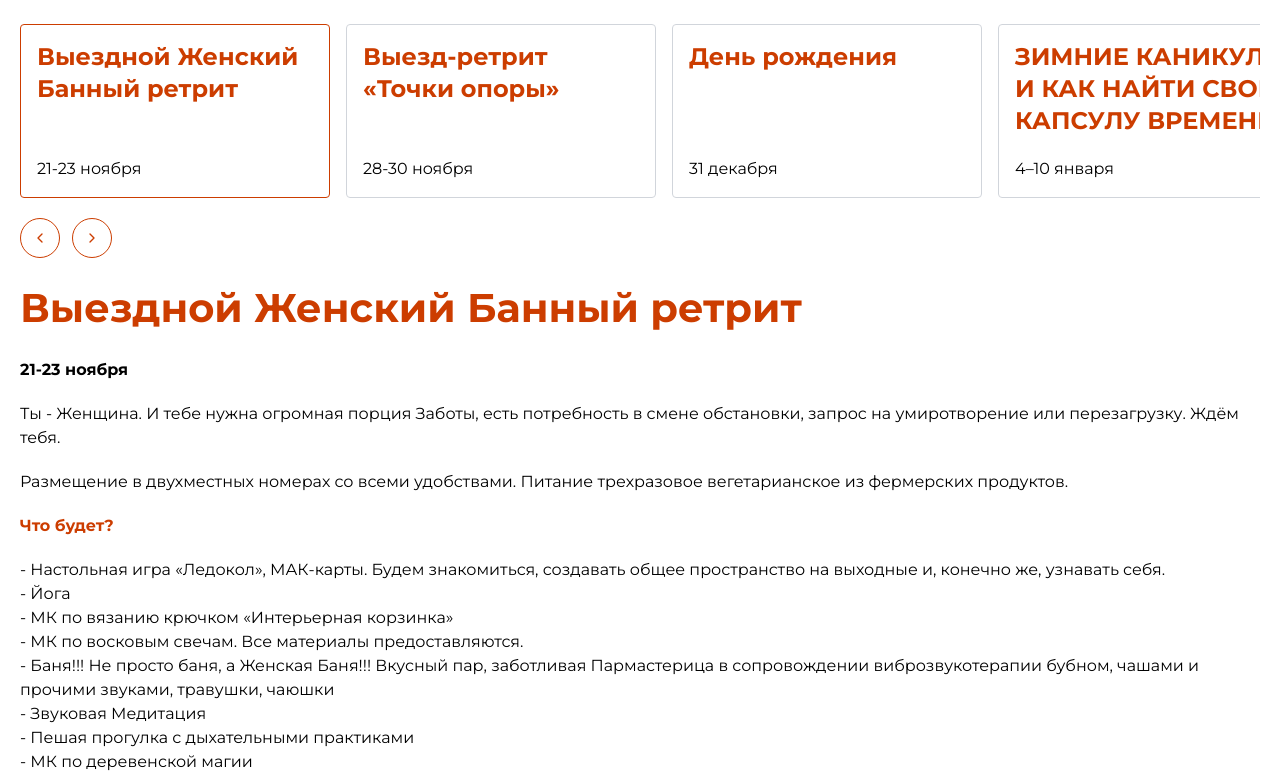
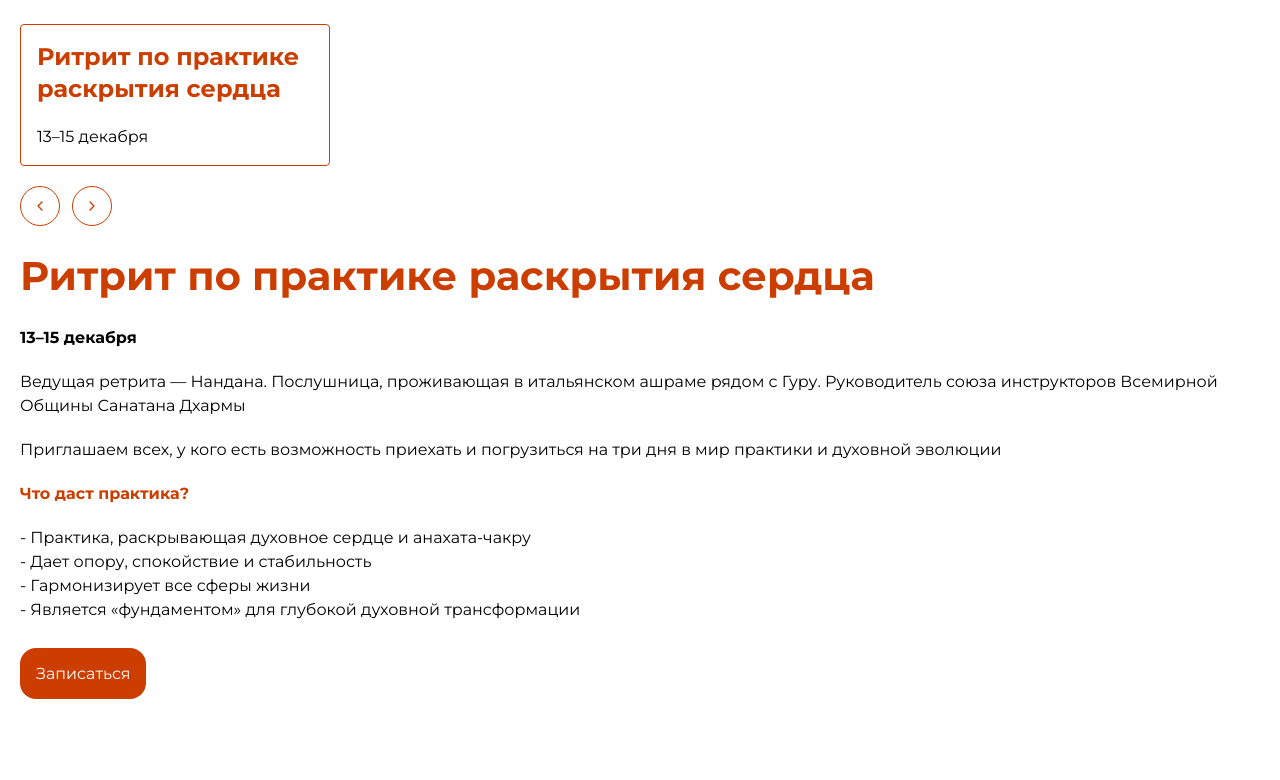
Before and after one commit to SonyaBoris/shavasana, a Next.js app: page / in a window 1280 px wide. Shown: the part 2580-3360 px from the top of the page. Built offline with nearby package versions, Linux system fonts and the light colour scheme.

Commit message:
Event add

```diff
--- a/components/EventAnons.jsx
+++ b/components/EventAnons.jsx
@@ -34,61 +34,17 @@ const EventAnons = () => {
   const events = useMemo(() => [
     {
       id: 1,
-      date: "21-23 ноября",
-      title: "Выездной Женский Банный ретрит",
-      desc: "Ты - Женщина. И тебе нужна огромная порция Заботы, есть потребность в смене обстановки, запрос на умиротворение или перезагрузку. Ждём тебя.",
-      about: "Размещение в двухместных номерах со всеми удобствами. Питание трехразовое вегетарианское из фермерских продуктов.",
-      plan: ["Настольная игра «Ледокол», МАК-карты. Будем знакомиться, создавать общее пространство на выходные и, конечно же, узнавать себя.",
-        "Йога",
-        "МК по вязанию крючком «Интерьерная корзинка»",
-        "МК по восковым свечам.  Все материалы предоставляются.",
-        "Баня!!! Не просто баня, а Женская Баня!!! Вкусный пар, заботливая Пармастерица в сопровождении виброзвукотерапии бубном, чашами и прочими звуками,  травушки, чаюшки",
-        "Звуковая Медитация",
-        "Пешая прогулка с дыхательными практиками",
-        "МК по деревенской магии",
+      date: "13–15 декабря",
+      title: "Ритрит по практике раскрытия сердца",
+      desc: "Ведущая ретрита — Нандана. Послушница, проживающая в итальянском ашраме рядом с Гуру. Руководитель союза инструкторов Всемирной Общины Санатана Дхармы",
+      about: "Приглашаем всех, у кого есть возможность приехать и погрузиться на три дня в мир практики и духовной эволюции",
+      plan: [
+        "Практика, раскрывающая духовное сердце и анахата-чакру",
+        "Дает опору, спокойствие и стабильность",
+        "Гармонизирует все сферы жизни",
+        "Является «фундаментом» для глубокой духовной трансформации"
       ]
-    },
-    {
-      id: 2,
-      date: "28-30 ноября",
-      title: "Выезд-ретрит «Точки опоры»",
-      desc: "Время ноября располагает, чтобы остановиться, сделать паузу, углубиться в себя и в свою практику",
-      about: "Уровень начальный. В мероприятии может принять участие каждый, достаточно лишь наличие вашего интереса.",
-      plan: ["Аштанга йога",
-        "Медитация випассана",
-        "Соматика",
-        "Дизайн человека",
-        "Культура движения",
-        "Йога нидра",
-        "Баня",
-      ]
-    },
-    {
-      id: 3,
-      date: "31 декабря",
-      title: "День рождения",
-      desc: "у нашего уютного ретрит центра «Шавасаны» день рождения. Нам исполняется один год! Мы решили встретить его вместе с вами, особенным образом. Без суеты, без переедания, но с Душой.",
-      about: "Если вы хотите провести этот день по-другому, вам, возможно, откликнется наш формат:",
-      plan: ["Вместо традиционного застолья вас ждет вкусная, лёгкая и полезная еда.",
-        "Утром и днём занятия йогой, медитации и пространство для себя",
-        "Днём у нас будут тёплые творческие занятия. Приготовим зелёные вафли, сделаем духи с ароматом намерения и полепим из глины.",
-        "А вечером наша волшебная живая традиция — баня.",
-      ]
-    },
-    {
-      id: 4,
-      date: "4–10 января",
-      title: "ЗИМНИЕ КАНИКУЛЫ И КАК НАЙТИ СВОЮ КАПСУЛУ ВРЕМЕНИ",
-      desc: "Для подростков от 10-16 лет которым нужно больше, чем просто “развлечься на каникулах”. Тут тебя никто не будет учить “жить правильно”",
-      about: "Забудь про скуку и «мам, мне нечем заняться». Мы зарядим эти каникулы по полной! Неделя без телефонов (ну почти), неделя, где никто не оценивает, где можно быть собой, танцевать, ошибаться, и находить настоящих себя и друзей.",
-      plan: ["ЗАРЯД СУПЕРГЕРОЯ. Утренние зарядки, которые бодрят лучше любого будильника.",
-        "БРЕЙК-ДАНС: ТАНЕЦ СВОБОДЫ. Не просто движения, а язык тела. ",
-        "МЕНТАЛЬНАЯ МАТЕМАТИКА: СУПЕРСПОСОБНОСТЬ ДЛЯ МОЗГА. Считать быстрее калькулятора? Легко!",
-        "ВИДЕОБЛОГИНГ С ИИ: СНИМИ СВОЙ ХИТ! От идеи до монтажа.",
-        "ПРИКЛЮЧЕНИЯ НА ВОЗДУХЕ. Снежные баталии, командные игры, прогулки по зимнему лесу и смех",
-        "ЕДА КАК ДОМА (ТОЛЬКО ЛУЧШЕ). Мы будем готовить вместе, используя наши вкусные фермерские продукты."
-      ]
-    },
+    }
   ], []);
 
   return (
@@ -127,7 +83,7 @@ const EventAnons = () => {
           <p className='font-bold mb-5'>{selectedEvent.date}</p>
           <p className='mb-5'>{selectedEvent.desc}</p>
           <p className='mb-5'>{selectedEvent.about}</p>
-          <p className='text-[var(--accent-color)] font-bold mb-5'>Что будет?</p>
+          <p className='text-[var(--accent-color)] font-bold mb-5'>Что даст практика?</p>
           <ul className='mb-10'>
             {selectedEvent.plan.map((item, index) => (
               <li key={index}>- {item}</li>
```
